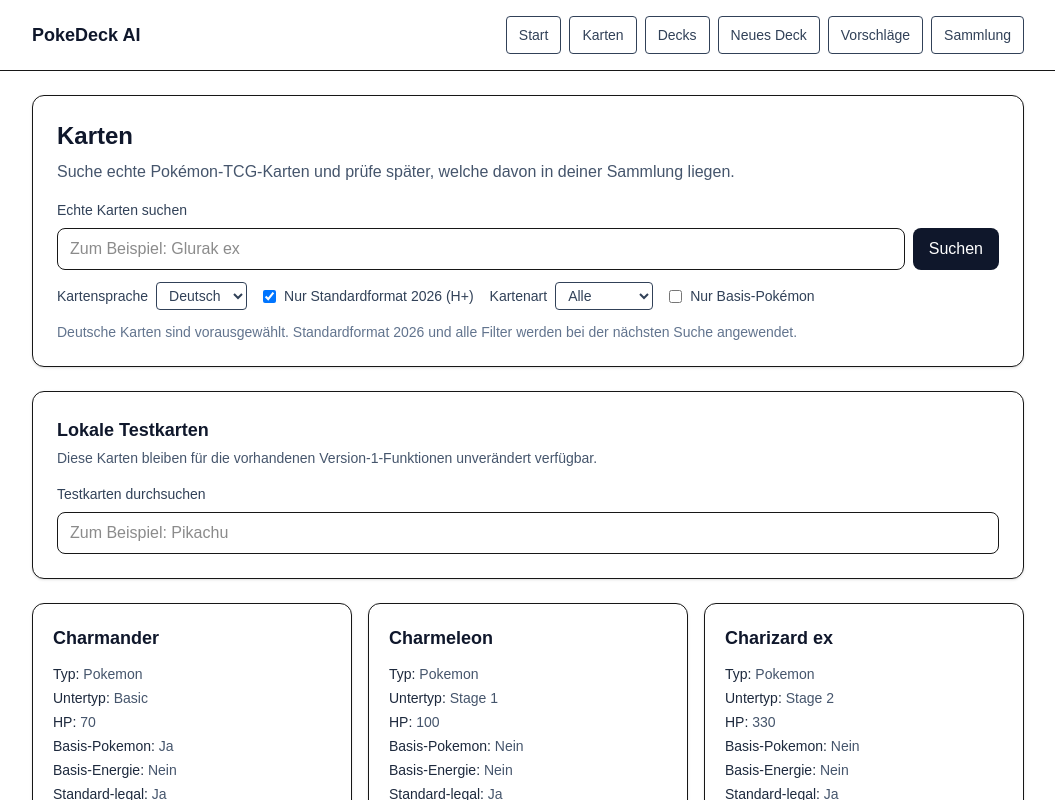
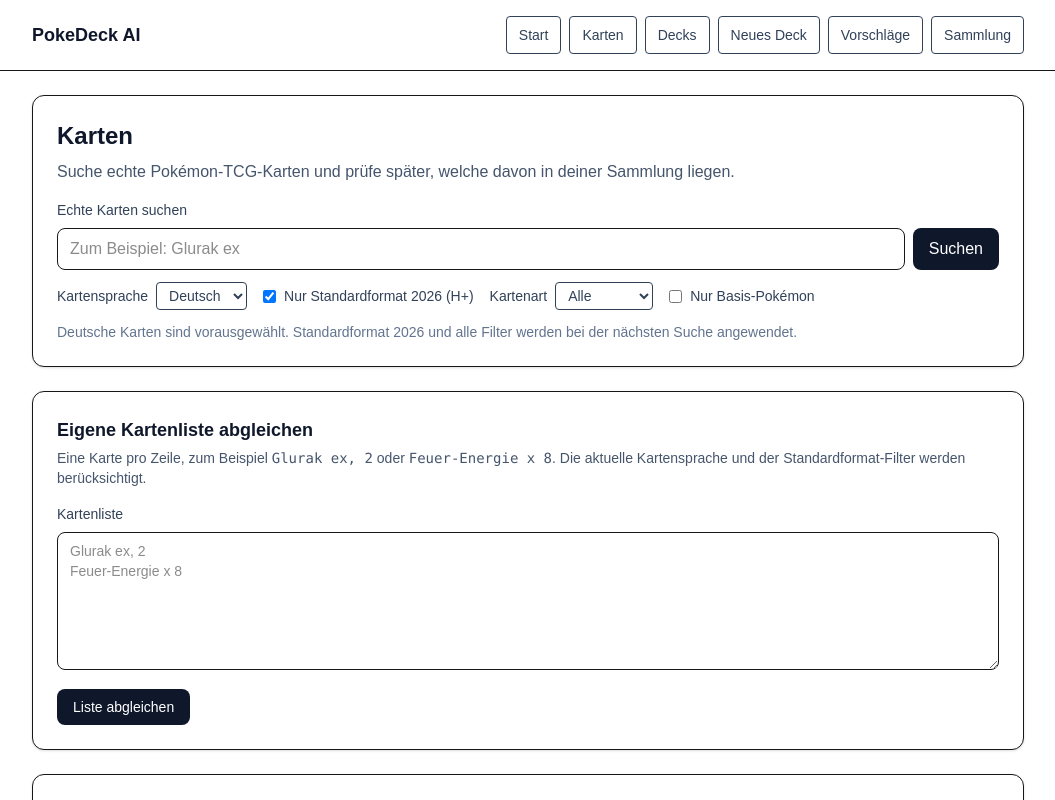
Before and after one commit to francescopinto33/pokedeck-ai-app, a Next.js app: page /cards in a window 1280 px wide. Shown: the top 800 px of the page, without its empty margins (112-1167 px from the left). Built offline with nearby package versions, Linux system fonts and the light colour scheme.

Commit message:
Add card list matching preview

```diff
--- a/src/app/cards/page.tsx
+++ b/src/app/cards/page.tsx
@@ -5,7 +5,11 @@
 import Link from "next/link";
 import { sampleCards } from "@/data/sampleCards";
 import { addCardToCollection } from "@/lib/storage";
-import type { Card, CardSearchResponse } from "@/types";
+import type {
+  Card,
+  CardListResolutionResponse,
+  CardSearchResponse,
+} from "@/types";
 
 type ExternalCardFilter = "All" | Card["supertype"];
 type CardSearchLanguage = "de" | "en";
@@ -47,6 +51,14 @@
   };
 }
 
+function getCardListResolutionLabel(status: "matched" | "needsChoice" | "notFound") {
+  if (status === "matched") {
+    return "Eindeutig zugeordnet";
+  }
+
+  return status === "needsChoice" ? "Auswahl nötig" : "Nicht gefunden";
+}
+
 export default function CardsPage() {
   const [localSearch, setLocalSearch] = useState("");
   const [externalSearch, setExternalSearch] = useState("");
@@ -67,6 +79,11 @@
   const [selectedCardIds, setSelectedCardIds] = useState<Set<string>>(
     new Set()
   );
+  const [cardListContent, setCardListContent] = useState("");
+  const [cardListResult, setCardListResult] =
+    useState<CardListResolutionResponse | null>(null);
+  const [cardListError, setCardListError] = useState("");
+  const [isResolvingCardList, setIsResolvingCardList] = useState(false);
   const [collectionMessage, setCollectionMessage] = useState("");
 
   const filteredCards = useMemo(() => {
@@ -175,6 +192,53 @@
       );
     } finally {
       setIsLoadingMore(false);
+    }
+  }
+
+  async function handleResolveCardList(event: React.FormEvent<HTMLFormElement>) {
+    event.preventDefault();
+
+    if (!cardListContent.trim()) {
+      setCardListResult(null);
+      setCardListError("Füge mindestens eine Karte zur Liste hinzu.");
+      return;
+    }
+
+    setIsResolvingCardList(true);
+    setCardListError("");
+    setCardListResult(null);
+
+    try {
+      const response = await fetch("/api/cards/resolve-list", {
+        method: "POST",
+        headers: { "Content-Type": "application/json" },
+        body: JSON.stringify({
+          content: cardListContent,
+          language: externalLanguage,
+          standardOnly: showStandardOnly,
+        }),
+      });
+      const result = (await response.json()) as
+        | CardListResolutionResponse
+        | { error: string };
+
+      if (!response.ok || !("items" in result)) {
+        throw new Error(
+          "error" in result
+            ? result.error
+            : "Die Kartenliste konnte gerade nicht abgeglichen werden."
+        );
+      }
+
+      setCardListResult(result);
+    } catch (error) {
+      setCardListError(
+        error instanceof Error
+          ? error.message
+          : "Die Kartenliste konnte gerade nicht abgeglichen werden."
+      );
+    } finally {
+      setIsResolvingCardList(false);
     }
   }
 
@@ -345,6 +409,72 @@
               ? `${externalResult.cards.length} Karten geladen. ${filteredExternalCards.length} werden mit den gewählten Filtern angezeigt.${externalResult.hasMore ? " Weitere Treffer können geladen werden." : ""}`
               : "Deutsche Karten sind vorausgewählt. Standardformat 2026 und alle Filter werden bei der nächsten Suche angewendet."}
         </p>
+      </div>
+
+      <div className="rounded-xl border bg-white p-6 shadow-sm">
+        <h2 className="text-lg font-semibold text-slate-900">
+          Eigene Kartenliste abgleichen
+        </h2>
+        <p className="mt-1 text-sm text-slate-600">
+          Eine Karte pro Zeile, zum Beispiel <code>Glurak ex, 2</code> oder{" "}
+          <code>Feuer-Energie x 8</code>. Die aktuelle Kartensprache und der
+          Standardformat-Filter werden berücksichtigt.
+        </p>
+        <form className="mt-4" onSubmit={handleResolveCardList}>
+          <label
+            htmlFor="card-list-import"
+            className="mb-2 block text-sm font-medium text-slate-700"
+          >
+            Kartenliste
+          </label>
+          <textarea
+            id="card-list-import"
+            value={cardListContent}
+            onChange={(event) => setCardListContent(event.target.value)}
+            placeholder={"Glurak ex, 2\nFeuer-Energie x 8"}
+            rows={6}
+            className="w-full rounded-lg border px-3 py-2 font-mono text-sm outline-none focus:ring-2 focus:ring-slate-300"
+          />
+          <button
+            type="submit"
+            disabled={isResolvingCardList}
+            className="mt-3 rounded-lg bg-slate-900 px-4 py-2 text-sm font-medium text-white disabled:cursor-not-allowed disabled:opacity-60"
+          >
+            {isResolvingCardList ? "Liste wird abgeglichen …" : "Liste abgleichen"}
+          </button>
+        </form>
+
+        {cardListError ? (
+          <p aria-live="polite" className="mt-3 text-sm text-red-700">
+            {cardListError}
+          </p>
+        ) : null}
+
+        {cardListResult ? (
+          <div className="mt-4 rounded-lg bg-slate-50 p-4 text-sm text-slate-700">
+            <p className="font-medium text-slate-900">
+              {cardListResult.items.length} Kartenarten geprüft.
+            </p>
+            <ul className="mt-3 space-y-2">
+              {cardListResult.items.map((item) => (
+                <li key={item.name}>
+                  <span className="font-medium">{item.amount}× {item.name}:</span>{" "}
+                  {getCardListResolutionLabel(item.status)}
+                  {item.status === "matched" && item.candidates[0]
+                    ? ` · ${item.candidates[0].setName ?? "Set unbekannt"}`
+                    : ""}
+                </li>
+              ))}
+            </ul>
+            {cardListResult.errors.length > 0 ? (
+              <ul className="mt-3 list-disc space-y-1 pl-5 text-amber-700">
+                {cardListResult.errors.map((error) => (
+                  <li key={error}>{error}</li>
+                ))}
+              </ul>
+            ) : null}
+          </div>
+        ) : null}
       </div>
 
       {externalResult && filteredExternalCards.length === 0 ? (
```
